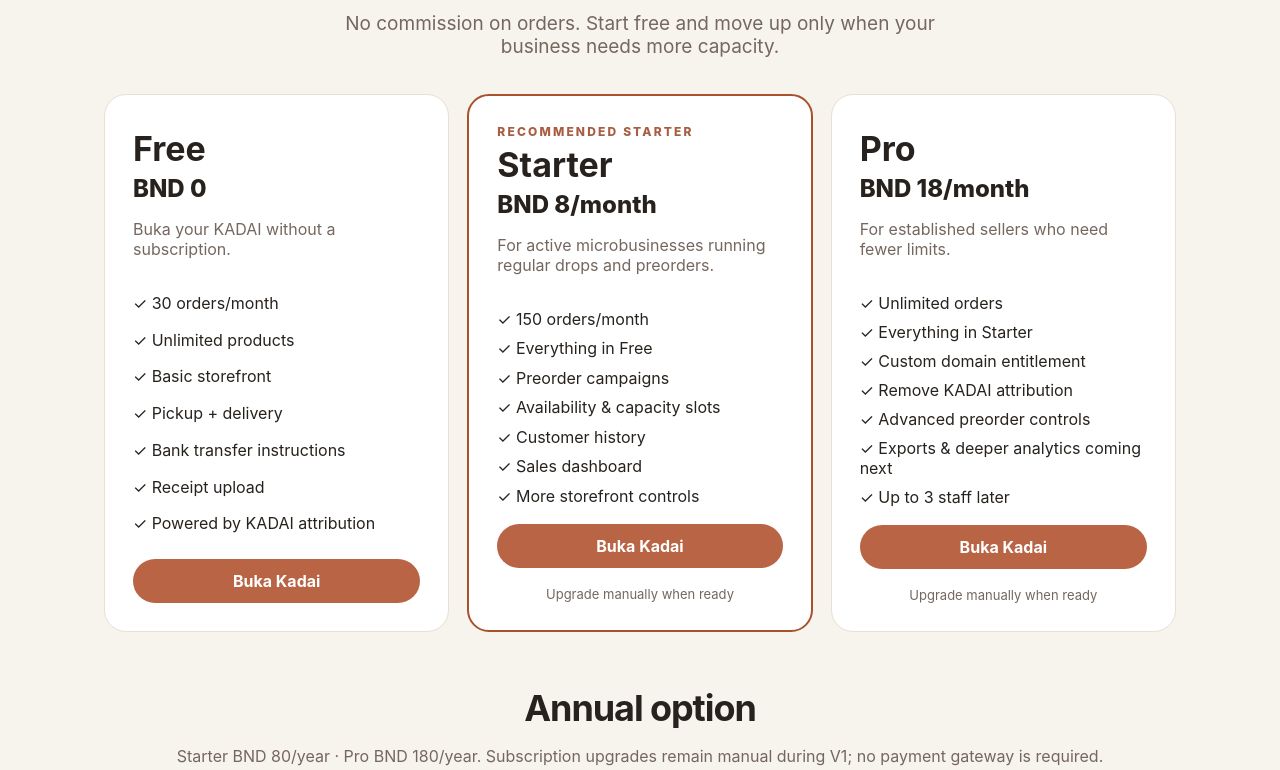
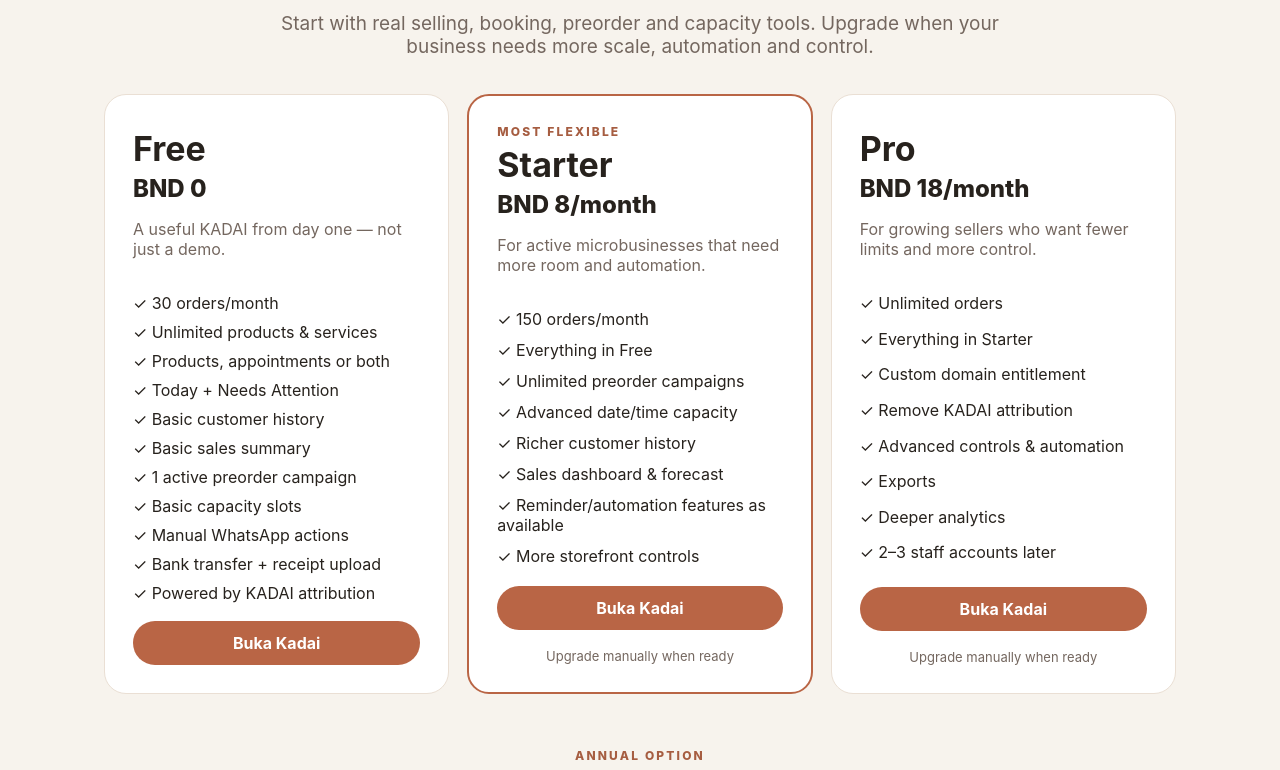
Before and after one commit to mypovbn-pixel/izira-website, a Next.js app: page /pricing in a window 1280 px wide. Shown: the part 270-1040 px from the top of the page. Built offline with nearby package versions, Linux system fonts and the light colour scheme.

Commit message:
Update KADAI pricing for generous free plan and appointments

```diff
--- a/app/pricing/page.tsx
+++ b/app/pricing/page.tsx
@@ -1,16 +1,17 @@
 import Link from "next/link";
 
 const plans=[
- {name:"Free",price:"BND 0",sub:"Buka your KADAI without a subscription.",features:["30 orders/month","Unlimited products","Basic storefront","Pickup + delivery","Bank transfer instructions","Receipt upload","Powered by KADAI attribution"],cta:"Buka Kadai",href:"/signup"},
- {name:"Starter",price:"BND 8/month",sub:"For active microbusinesses running regular drops and preorders.",features:["150 orders/month","Everything in Free","Preorder campaigns","Availability & capacity slots","Customer history","Sales dashboard","More storefront controls"],cta:"Buka Kadai",href:"/signup",note:"Upgrade manually when ready"},
- {name:"Pro",price:"BND 18/month",sub:"For established sellers who need fewer limits.",features:["Unlimited orders","Everything in Starter","Custom domain entitlement","Remove KADAI attribution","Advanced preorder controls","Exports & deeper analytics coming next","Up to 3 staff later"],cta:"Buka Kadai",href:"/signup",note:"Upgrade manually when ready"}
+ {name:"Free",price:"BND 0",sub:"A useful KADAI from day one — not just a demo.",features:["30 orders/month","Unlimited products & services","Products, appointments or both","Today + Needs Attention","Basic customer history","Basic sales summary","1 active preorder campaign","Basic capacity slots","Manual WhatsApp actions","Bank transfer + receipt upload","Powered by KADAI attribution"],cta:"Buka Kadai",href:"/signup"},
+ {name:"Starter",price:"BND 8/month",sub:"For active microbusinesses that need more room and automation.",features:["150 orders/month","Everything in Free","Unlimited preorder campaigns","Advanced date/time capacity","Richer customer history","Sales dashboard & forecast","Reminder/automation features as available","More storefront controls"],cta:"Buka Kadai",href:"/signup",note:"Upgrade manually when ready"},
+ {name:"Pro",price:"BND 18/month",sub:"For growing sellers who want fewer limits and more control.",features:["Unlimited orders","Everything in Starter","Custom domain entitlement","Remove KADAI attribution","Advanced controls & automation","Exports","Deeper analytics","2–3 staff accounts later"],cta:"Buka Kadai",href:"/signup",note:"Upgrade manually when ready"}
 ];
 
 export default function PricingPage(){
  return <main className="shell" style={{paddingBottom:70}}>
   <nav className="nav"><Link href="/kadai" style={{textDecoration:"none"}}><div style={{fontSize:26,fontWeight:900,letterSpacing:"-.04em",lineHeight:1}}>KADAI</div><div className="muted" style={{fontSize:11,marginTop:3}}>by IZIRA</div></Link><div className="navlinks"><Link href="/login">Sign in</Link><Link href="/signup" className="pill">Buka Kadai</Link></div></nav>
-  <section style={{textAlign:"center",padding:"48px 0 36px"}}><div className="eyebrow">SIMPLE PRICING</div><h1 style={{fontSize:"clamp(42px,7vw,72px)",letterSpacing:"-.05em",margin:"12px 0"}}>Keep 100% of your sales.</h1><p className="muted" style={{fontSize:19,maxWidth:650,margin:"0 auto"}}>No commission on orders. Start free and move up only when your business needs more capacity.</p></section>
-  <section className="grid3" style={{alignItems:"stretch"}}>{plans.map((p,i)=><article className="card" key={p.name} style={{padding:28,display:"flex",flexDirection:"column",gap:18,border:i===1?"2px solid #a8512d":undefined}}><div>{i===1&&<div className="eyebrow">RECOMMENDED STARTER</div>}<h2 style={{fontSize:34,margin:"5px 0"}}>{p.name}</h2><div style={{fontSize:24,fontWeight:800}}>{p.price}</div><p className="muted">{p.sub}</p></div><div style={{display:"grid",gap:9,flex:1}}>{p.features.map(f=><div key={f}>✓ {f}</div>)}</div><Link className="btn" style={{textAlign:"center"}} href={p.href}>{p.cta}</Link>{p.note&&<div className="muted" style={{textAlign:"center",fontSize:13}}>{p.note}</div>}</article>)}</section>
-  <section className="section" style={{textAlign:"center"}}><h2>Annual option</h2><p className="muted">Starter BND 80/year · Pro BND 180/year. Subscription upgrades remain manual during V1; no payment gateway is required.</p></section>
+  <section style={{textAlign:"center",padding:"48px 0 36px"}}><div className="eyebrow">SIMPLE PRICING</div><h1 style={{fontSize:"clamp(42px,7vw,72px)",letterSpacing:"-.05em",margin:"12px 0"}}>Free should still feel useful.</h1><p className="muted" style={{fontSize:19,maxWidth:720,margin:"0 auto"}}>Start with real selling, booking, preorder and capacity tools. Upgrade when your business needs more scale, automation and control.</p></section>
+  <section className="grid3" style={{alignItems:"stretch"}}>{plans.map((p,i)=><article className="card" key={p.name} style={{padding:28,display:"flex",flexDirection:"column",gap:18,border:i===1?"2px solid #b96545":undefined}}><div>{i===1&&<div className="eyebrow">MOST FLEXIBLE</div>}<h2 style={{fontSize:34,margin:"5px 0"}}>{p.name}</h2><div style={{fontSize:24,fontWeight:800}}>{p.price}</div><p className="muted">{p.sub}</p></div><div style={{display:"grid",gap:9,flex:1}}>{p.features.map(f=><div key={f}>✓ {f}</div>)}</div><Link className="btn" style={{textAlign:"center"}} href={p.href}>{p.cta}</Link>{p.note&&<div className="muted" style={{textAlign:"center",fontSize:13}}>{p.note}</div>}</article>)}</section>
+  <section className="section" style={{textAlign:"center"}}><div className="eyebrow">ANNUAL OPTION</div><h2>Save when you stay longer.</h2><p className="muted">Starter BND 80/year · Pro BND 180/year. Upgrades remain manual during V1; KADAI does not require an automatic subscription gateway yet.</p></section>
+  <section className="card" style={{maxWidth:760,margin:"0 auto",textAlign:"center",padding:34}}><div className="eyebrow">KADAI</div><h2 style={{fontSize:34,margin:"8px 0"}}>Buka Kadai. Start Jual.</h2><p className="muted">Sell products, take appointments, manage capacity and keep customer conversations on WhatsApp.</p><Link className="btn" href="/signup">Buka Kadai</Link></section>
  </main>
 }
```
